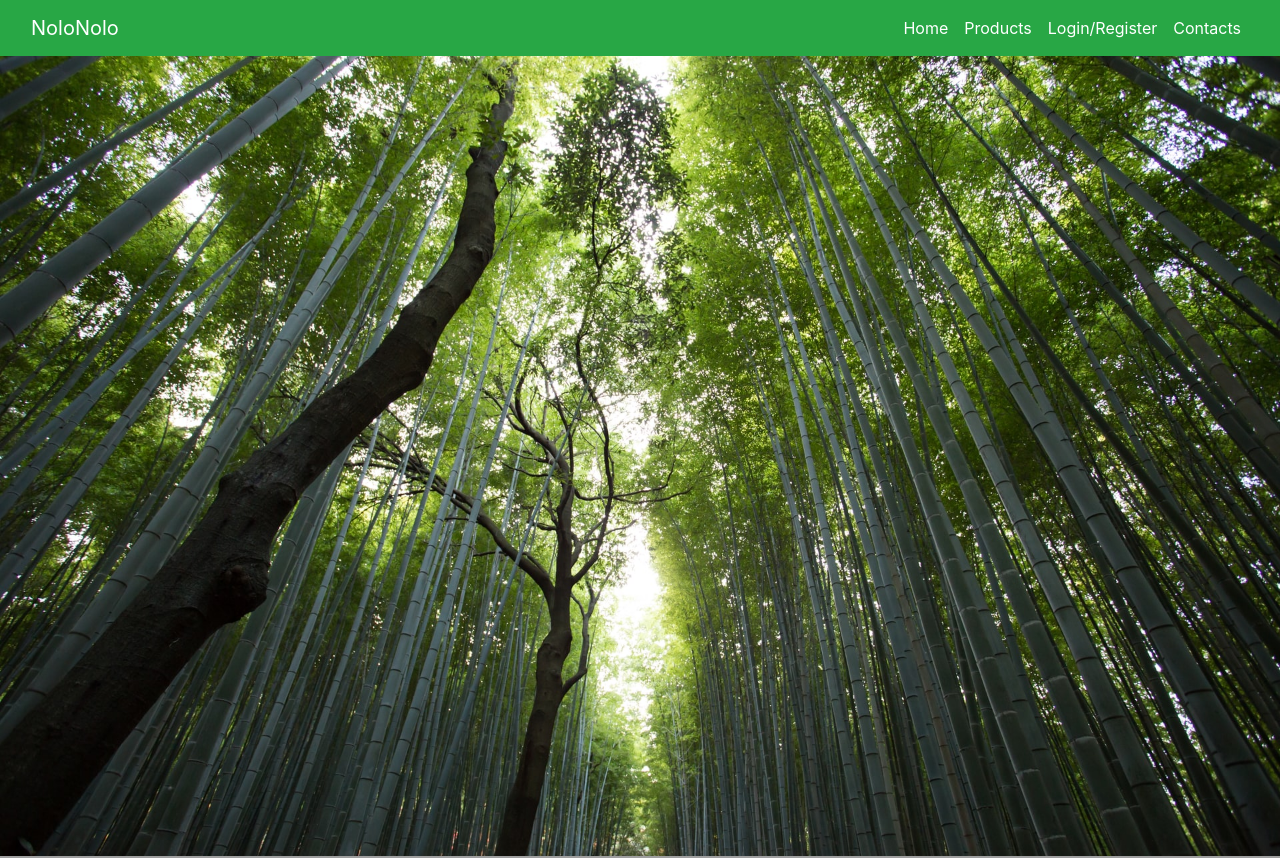
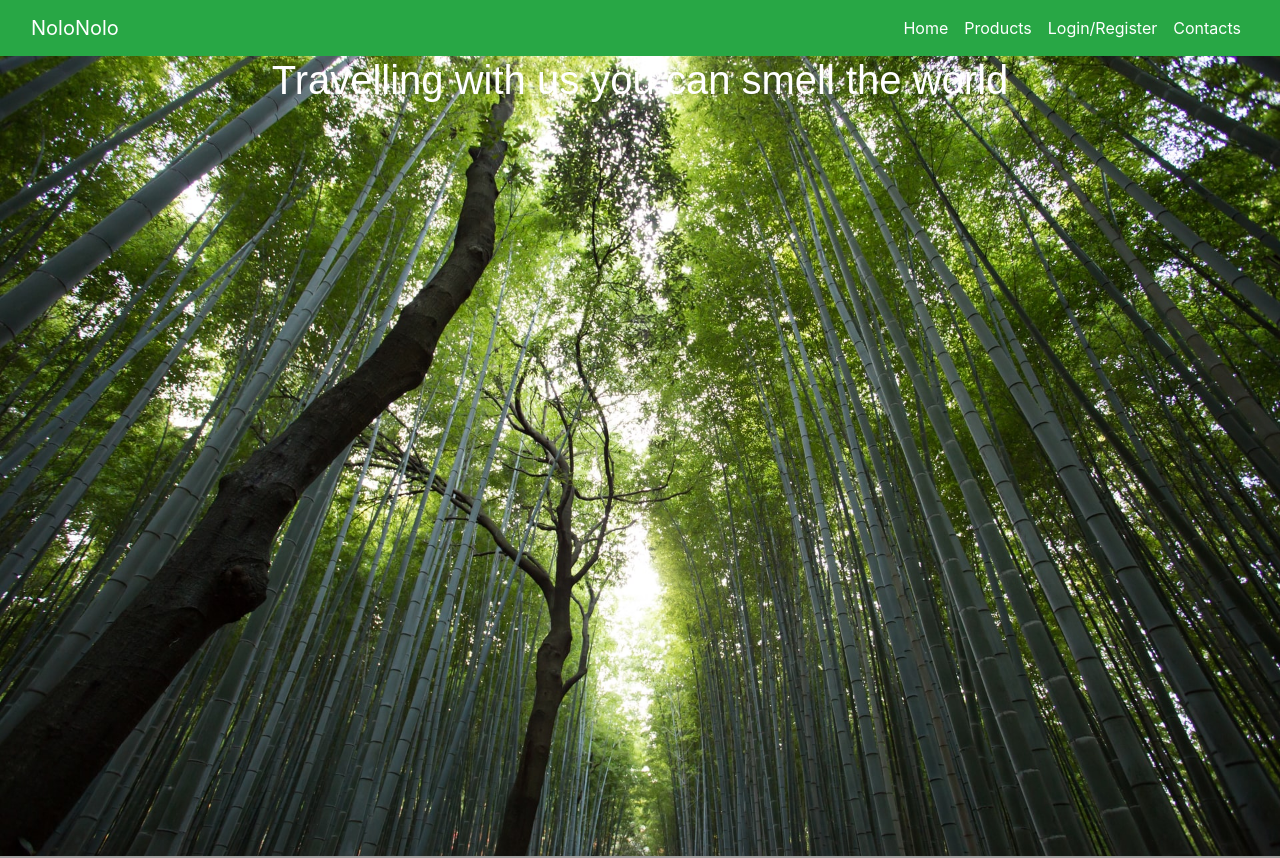
Before and after one commit to Adrianorieti/NoloNoloPlus, a React (Create React App) app in the folder Code samples/nolonoloplus/: page / in a window 1280 px wide. Shown: the top 858 px of the page. Built offline with nearby package versions, Linux system fonts and the light colour scheme; grey boxes are pictures that could not be loaded.

Commit message:
Carousel altri file

```diff
--- a/Code samples/nolonoloplus/package.json
+++ b/Code samples/nolonoloplus/package.json
@@ -7,6 +7,7 @@
     "@testing-library/react": "^11.2.7",
     "@testing-library/user-event": "^12.8.3",
     "react": "^17.0.2",
+    "react-bootstrap-validation": "^0.1.11",
     "react-dom": "^17.0.2",
     "react-scripts": "4.0.3",
     "web-vitals": "^1.1.2"
--- a/Code samples/nolonoloplus/src/App.js
+++ b/Code samples/nolonoloplus/src/App.js
@@ -42,7 +42,7 @@ class App extends React.Component {
           backgroundPosition: 'center center',
 
         }} >
-
+<center><h1><font face="Arial" color="white">Travelling with us you can smell the world</font></h1></center>
       </div>
       <div>
         <CarouselContainer />
```
Also changed, not shown: 2 other files (tests, documents, lock files or other folders).
